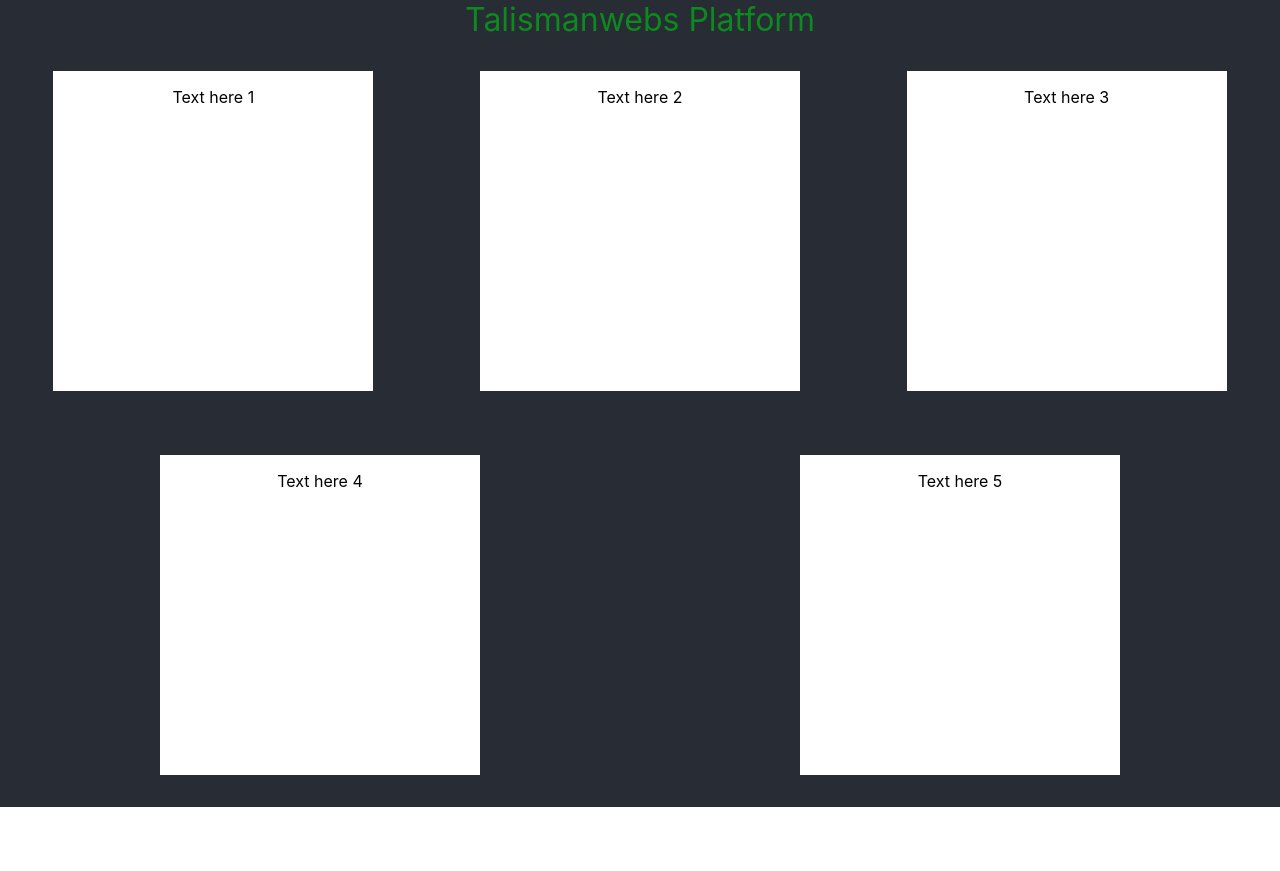
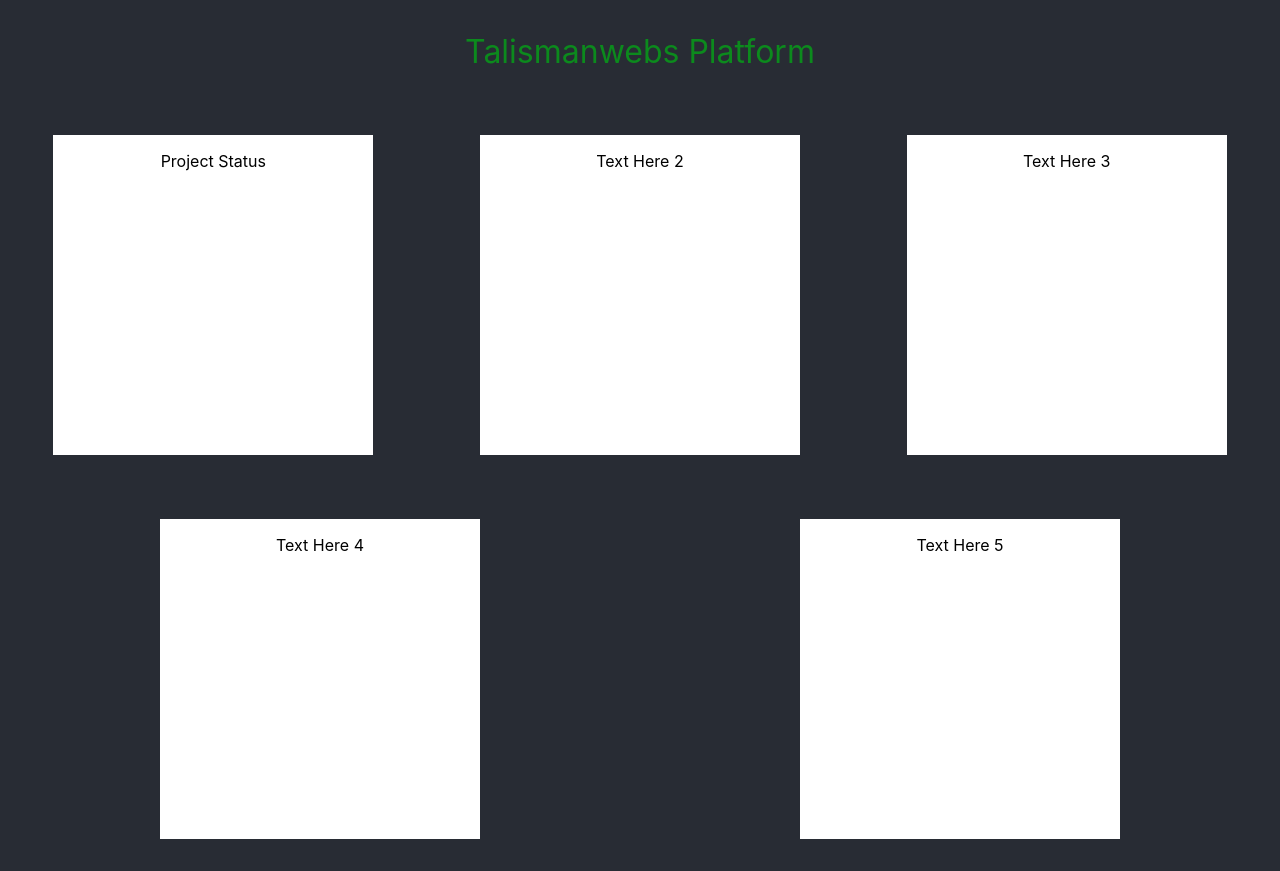
Before and after one commit to Jukez17/talismanwebs-platform, a React (Create React App) app: page / in a window 1280 px wide. Before the commit the page ends 807 px from the top, so only its background shows below. Built offline with nearby package versions, Linux system fonts and the light colour scheme.

Commit message:
Minor changes
Styling changes

```diff
--- a/src/App.js
+++ b/src/App.js
@@ -3,8 +3,6 @@ import './App.css';
 import Header from './Header';
 import GridMenu from './GridMenu';
 
-// if you click the live share icon the bottom left icon
-// i sent u message there
 function App() {
   return (
     <div className="HeaderContainer">
--- a/src/GridMenu.css
+++ b/src/GridMenu.css
@@ -24,4 +24,5 @@
 .Block-text {
     justify-items: center;
     text-align: center;
+    text-transform: capitalize;
 }
--- a/src/GridMenu.jsx
+++ b/src/GridMenu.jsx
@@ -5,7 +5,7 @@ function GridMenu() {
     return (
       <div className="Container">
           <div className="Block">
-              <p className="Block-text">Text here 1</p>
+              <p className="Block-text">Project status</p>
           </div>
           <div className="Block">
               <p className="Block-text">Text here 2</p>
--- a/src/Header.css
+++ b/src/Header.css
@@ -7,4 +7,6 @@
     color: #0c8a1d;
     font-size: 2em;
     justify-content: center;
+    margin-top: 1em;
+    margin-bottom: 1em;
 }
```
